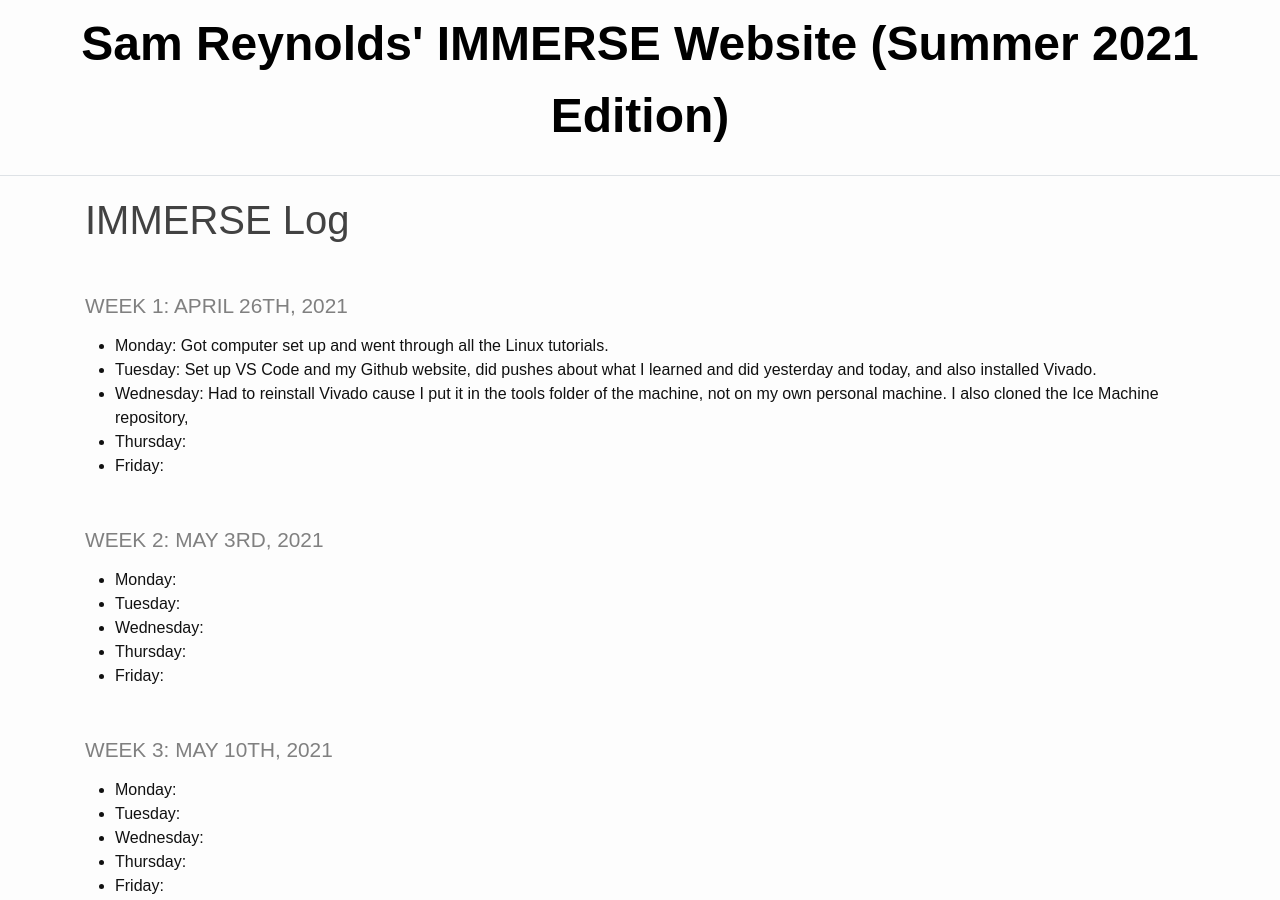
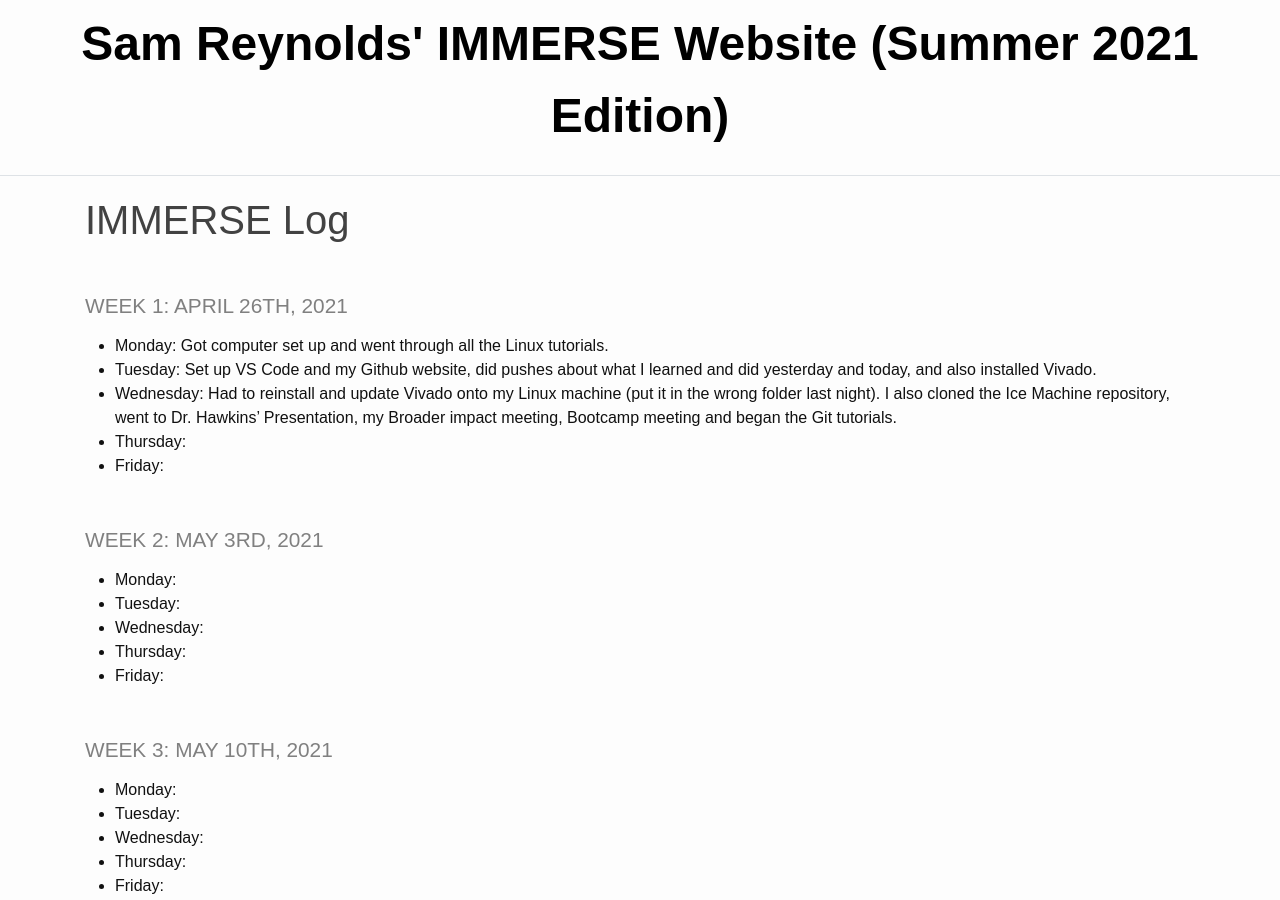
Before and after one commit to TheDHCreator/thedhcreator.github.io, a Jekyll site: the page built from _pages/log.md, in a window 1280 px wide and 900 px high. Built offline with Jekyll 4.4.1, drawn with Linux system fonts in a browser that asks for light colours.

Commit message:
hopeful last update for the day?

```diff
--- a/_pages/log.md
+++ b/_pages/log.md
@@ -7,7 +7,7 @@ title: IMMERSE Log
 
 * **Monday**: Got computer set up and went through all the Linux tutorials.
 * **Tuesday**: Set up VS Code and my Github website, did pushes about what I learned and did yesterday and today, and also installed Vivado.
-* **Wednesday**: Had to reinstall Vivado cause I put it in the tools folder of the machine, not on my own personal machine. I also cloned the Ice Machine repository,
+* **Wednesday**: Had to reinstall and update Vivado onto my Linux machine (put it in the wrong folder last night). I also cloned the Ice Machine repository, went to Dr. Hawkins' Presentation, my Broader impact meeting, Bootcamp meeting and began the Git tutorials.
 * **Thursday**:
 * **Friday**:
 
```
